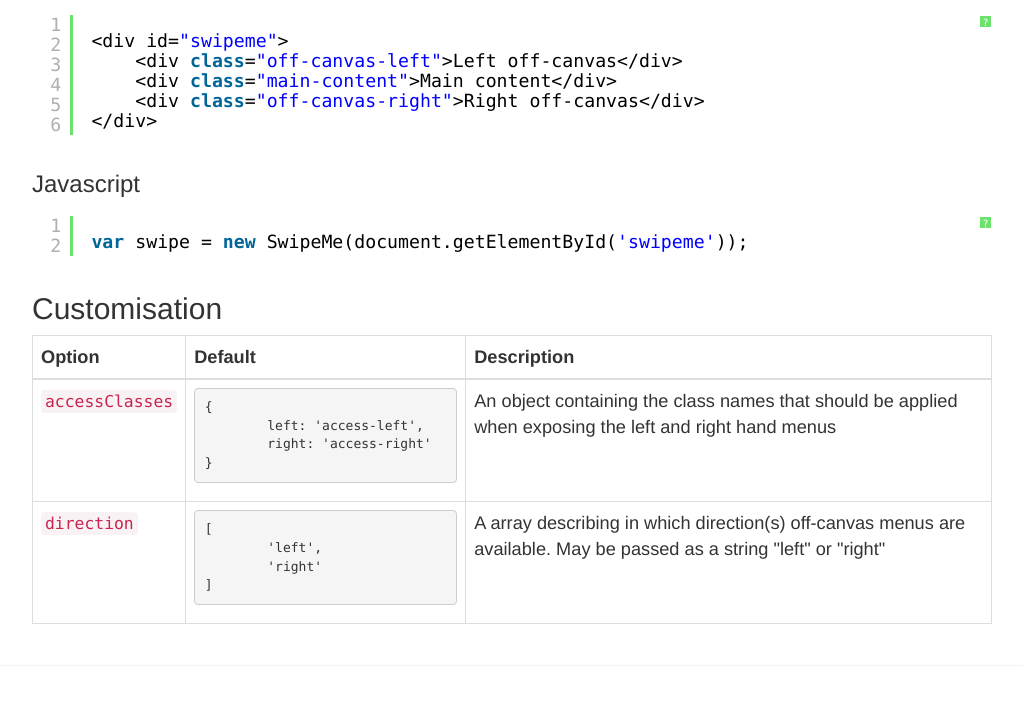
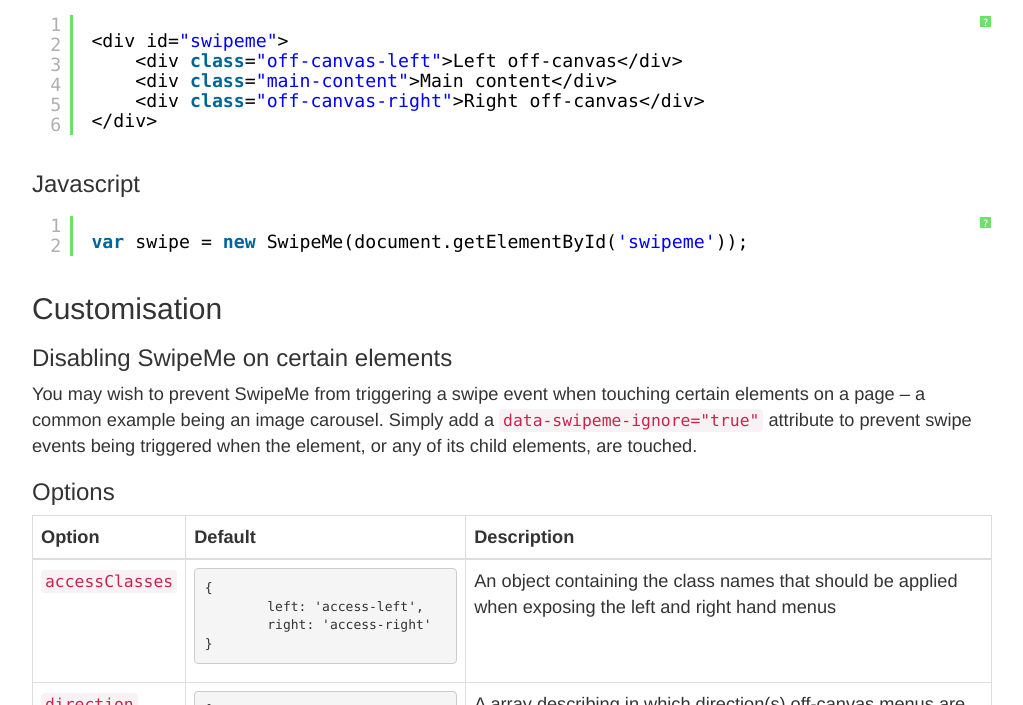
Before and after one commit to kinglozzer/SwipeMe, a plain HTML site: page demo/index.html in a window 1280 px wide. Shown: the part 536-1241 px from the top of the page, without its empty margins (128-1151 px from the left). Drawn offline with Linux system fonts and the light colour scheme.

Commit message:
Add documentation note about data-swipeme-ignore attribute

```diff
--- a/demo/index.html
+++ b/demo/index.html
@@ -61,6 +61,9 @@
 					</pre>
 				</div>
 				<h2>Customisation</h2>
+				<h3>Disabling SwipeMe on certain elements</h3>
+				<p>You may wish to prevent SwipeMe from triggering a swipe event when touching certain elements on a page &ndash; a common example being an image carousel. Simply add a <code>data-swipeme-ignore="true"</code> attribute to prevent swipe events being triggered when the element, or any of its child elements, are touched.</p>
+				<h3>Options</h3>
 				<table class="table table-bordered">
 					<thead>
 						<tr>
```
